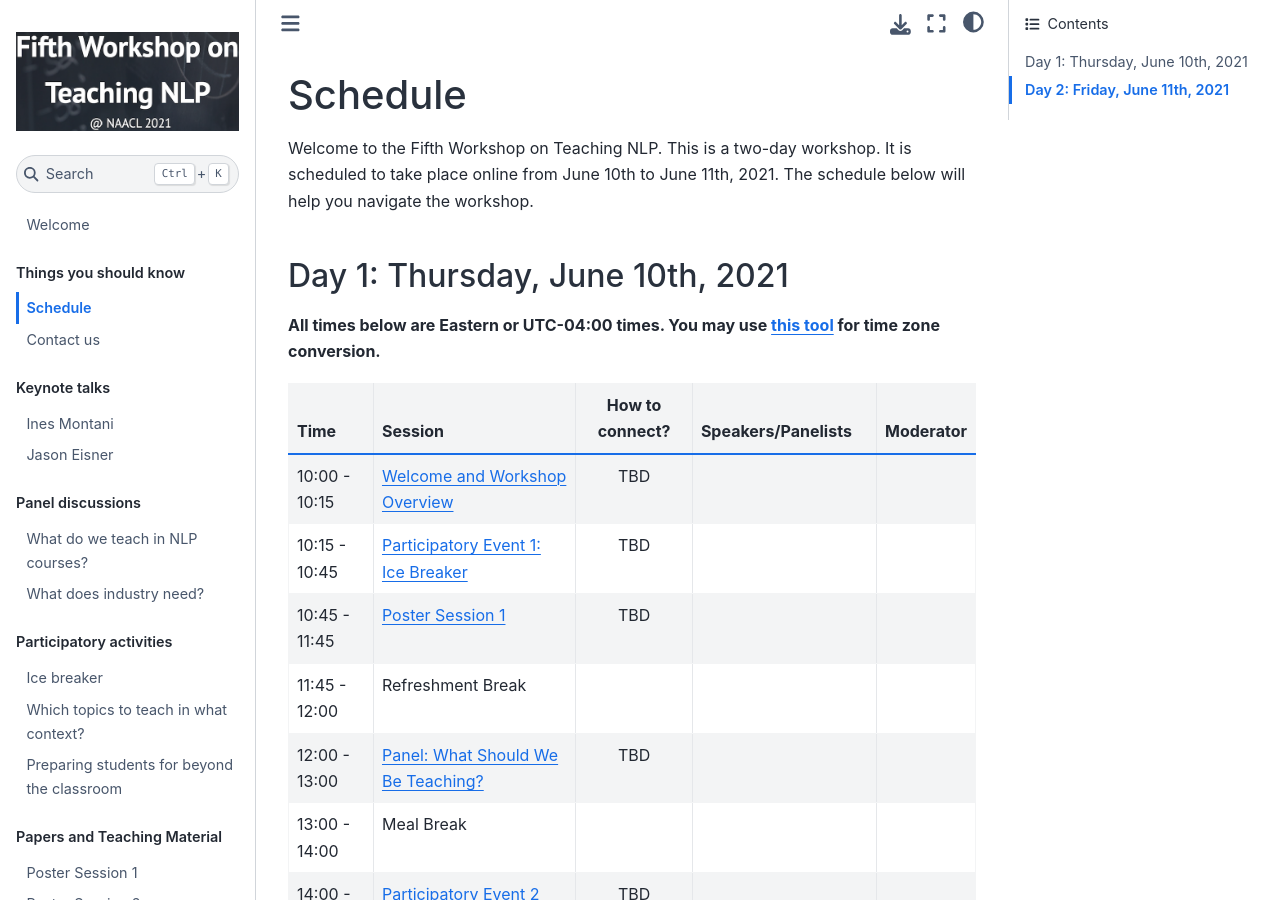
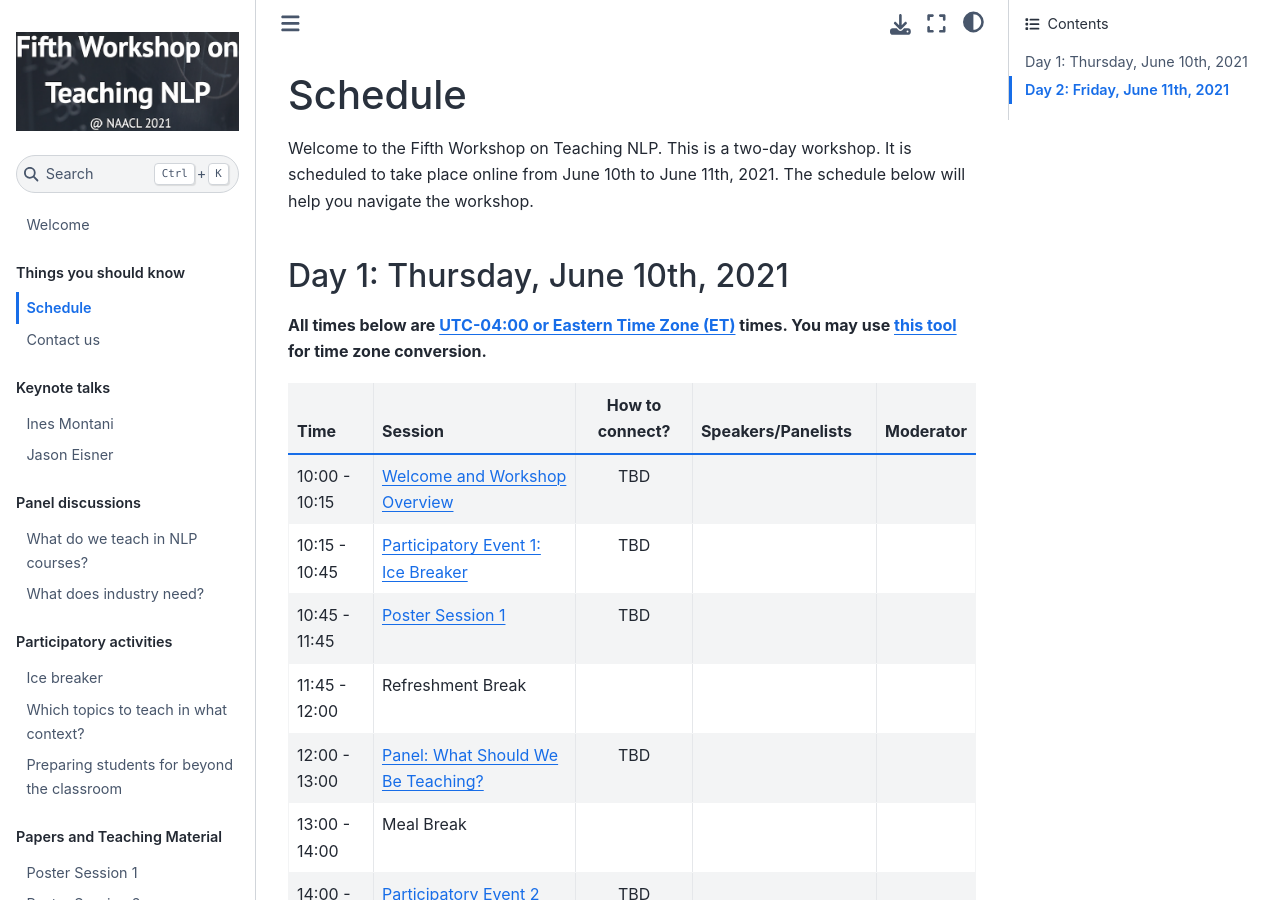
Before and after one commit to TeachingNLP/workshop-book, a Jupyter Book: the page built from schedule.md, in a window 1280 px wide and 900 px high. Built offline with Jupyter Book 1.0.4 settings and Sphinx 7.4.7 and the Sphinx Book theme 1.1.4, drawn with Linux system fonts in a browser that asks for light colours.

Commit message:
updating

```diff
--- a/schedule.md
+++ b/schedule.md
@@ -4,7 +4,7 @@
 
 ## Day 1: Thursday, June 10th, 2021
 
-**All times below are Eastern or UTC-04:00  times. You may use [this tool](https://www.thetimezoneconverter.com/) for time zone conversion.**
+**All times below are [UTC-04:00 or Eastern Time Zone (ET)](https://en.wikipedia.org/wiki/UTC%E2%88%9204:00) times. You may use [this tool](https://www.thetimezoneconverter.com/) for time zone conversion.**
 
 | Time              |     Session                          |  How to connect?       | Speakers/Panelists | Moderator     |
 | :---------------- | :------------------------------   | :-------------:        | :----------------- | :----------------- |
```
